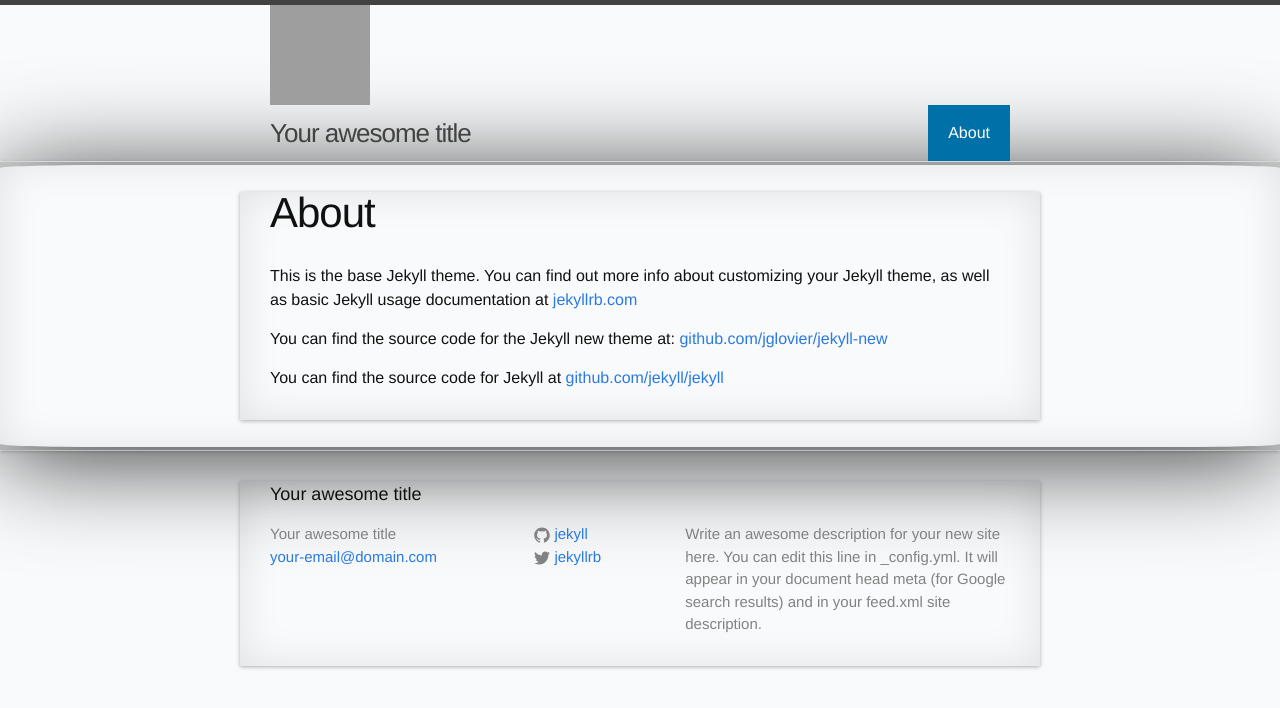
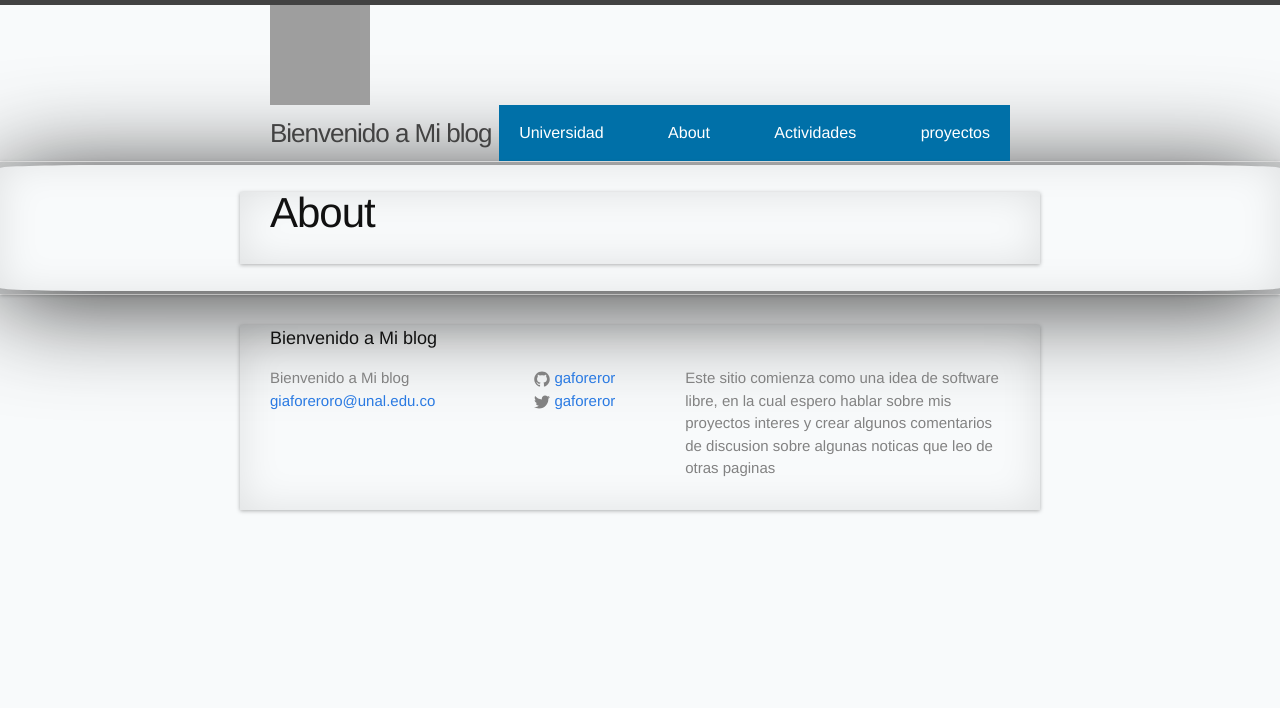
Before and after one commit to Darkluiggi/gaforeror.github.io, a Jekyll site: the page built from about.md, in a window 1280 px wide, cut to the strip 0-708 px from the top of the page. Built offline with Jekyll 4.4.1, drawn with Linux system fonts in a browser that asks for light colours; grey boxes are pictures that could not be loaded.

Commit message:
adicion de algunas paginas edicion yml

```diff
--- /dev/null
+++ b/Proyectos/proyectos.md
@@ -0,0 +1,5 @@
+---
+layout: page
+title: proyectos
+permalink: /proyectos/
+---
--- a/_config.yml
+++ b/_config.yml
@@ -1,14 +1,14 @@
 # Site settings
-title: Your awesome title
-email: your-email@domain.com
+title: Bienvenido a Mi blog
+email: gaforeror@gmail.com
+email: giaforeroro@unal.edu.co
 description: > # this means to ignore newlines until "baseurl:"
-  Write an awesome description for your new site here. You can edit this
-  line in _config.yml. It will appear in your document head meta (for
-  Google search results) and in your feed.xml site description.
+ Este sitio comienza como una idea de software libre, en la cual espero hablar sobre mis proyectos interes y crear algunos comentarios de discusion sobre algunas noticas que leo de otras paginas
 baseurl: "" # the subpath of your site, e.g. /blog/
-url: "http://yourdomain.com" # the base hostname & protocol for your site
-twitter_username: jekyllrb
-github_username:  jekyll
+url: "https://gaforeror.github.io"
+twitter_username: gaforeror
+github_username:  gaforeror
+facebook_username: Aldo.corrales
 
 # Build settings
 markdown: kramdown
--- a/about.md
+++ b/about.md
@@ -3,9 +3,3 @@ layout: page
 title: About
 permalink: /about/
 ---
-
-This is the base Jekyll theme. You can find out more info about customizing your Jekyll theme, as well as basic Jekyll usage documentation at [jekyllrb.com](http://jekyllrb.com/)
-
-You can find the source code for the Jekyll new theme at: [github.com/jglovier/jekyll-new](https://github.com/jglovier/jekyll-new)
-
-You can find the source code for Jekyll at [github.com/jekyll/jekyll](https://github.com/jekyll/jekyll)
```
Also changed, not shown: Actividades/actividades.md (added, +5 -0 lines), Actividades/index.html (added, +23 -0 lines), Proyectos/index.html (added, +23 -0 lines), Universidad/Universidad.md (added, +5 -0 lines), Universidad/index.html (added, +23 -0 lines).
